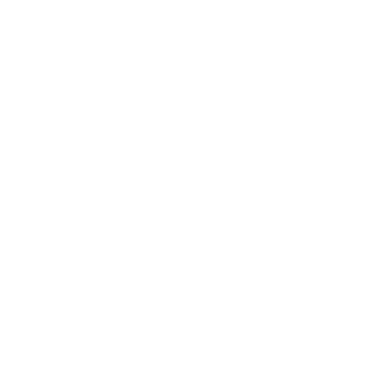
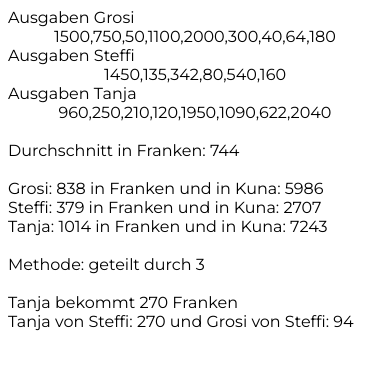
Before and after one commit to jbirrer/expenses-application-croatia, a plain HTML site: page index.html in a window 390 px wide. Drawn offline with Linux system fonts and the light colour scheme.

Commit message:
added to website

```diff
--- a/addy.css
+++ b/addy.css
@@ -1,4 +1,20 @@
+* {
+    font-family: "Montserrat", sans-serif;
+}
+
 .ausgaben {
     display: flex;
-    justify-content: center;
+    justify-content: space-evenly
 }
+
+.banani {
+    text-align: center;
+}
+
+@media only screen and (max-width: 600px) {
+    .ausgaben{
+        display: block;
+        justify-content: left;
+        text-align: left;
+    }
+  }
--- a/expenses.js
+++ b/expenses.js
@@ -1,3 +1,4 @@
+
 let grosi  = [1500, 750, 50, 1100, 2000, 300, 40, 64, 180];
 
 let steffi = [1450,135, 342, 80, 540, 160];
@@ -43,25 +44,55 @@ console.log("Durchschnitt in Franken = " + avg);
 let get =0;
 let givex =0;
 let givey =0;
+let b;
+let a;
+let c;
 
 if (grositot > steffitot && grositot > tanjatot){
   get = grositot - avg;
-  console.log("Grosi bekommt " + get + " Franken");
+  b = "Grosi bekommt " + get + " Franken";
+  console.log(b);
   givex = avg - steffitot;
   givey = avg - tanjatot;
-  console.log(givex + " von Steffi, und von Tanja "+ givey);
+  a = givex + " von Steffi, und von Tanja "+ givey;
+  console.log(a);
 }
 else
 if (steffitot > grositot && steffitot > tanjatot){
   get = steffitot -avg;
-  console.log("Steffi bekommt " + get + " Franken");
+  b = "Steffi bekommt " + get + " Franken";
+  console.log(b);
   givex = avg - grositot;
   givey = avg - tanjatot;
-  console.log(givex + " von Grosi, und von Tanja "+ givey);
+   a = givex + " von Grosi, und von Tanja "+ givey;
+   console.log(a);
 }
 else{get = tanjatot - avg;
-  console.log("Tanja bekommnt " + get + " Franken");
+   b = "Tanja bekommt " + get + " Franken";
+   console.log(b);
   givex = avg - steffitot;
+
   givey = avg - grositot;
-  console.log(givex + " von Steffi, und von Grosi "+ givey);
+    if (givey < 0) {
+      c = avg-steffitot - (-1)*(avg-grositot);
+      a = "Tanja von Steffi: " + get + " und Grosi von Steffi: " + (givex-c);
+      console.log(a);
+    }
+    else {
+   a = givex + " von Steffi, und von Grosi "+ givey;
+   console.log(a);}
+
 }
+
+document.getElementById("main").innerHTML = "Durchschnitt in Franken: " + Math.round(tot/3);
+
+document.getElementById("juhu").innerHTML = grosi;
+document.getElementById("steff").innerHTML = steffi;
+document.getElementById("tan").innerHTML = tanja;
+
+document.getElementById("grosiTot").innerHTML = `${"Grosi:"} ${grositot} ${"in Franken und in Kuna: "} ${Math.round(grositot/.14)} `;
+document.getElementById("steffiTot").innerHTML = `${"Steffi:"} ${steffitot} ${"in Franken und in Kuna: "} ${Math.round(steffitot/.14)} `;
+document.getElementById("tanjaTot").innerHTML = `${"Tanja:"} ${tanjatot} ${"in Franken und in Kuna: "} ${Math.round(tanjatot/.14)} `;
+
+document.getElementById("cost").innerHTML = b;
+document.getElementById("costt").innerHTML = a;
--- a/index.html
+++ b/index.html
@@ -4,12 +4,36 @@
     <meta charset="UTF-8">
     <meta name="viewport" content="width=device-width, initial-scale=1.0">
     <title>Ausgaben Kroatien</title>
+    <link href="https://fonts.googleapis.com/css2?family=Montserrat&display=swap" rel="stylesheet">
+
     <link rel="stylesheet" href="addy.css">
 </head>
 <body>
     <main class="ausgaben">
+        <div class="container"> Ausgaben Grosi
+            <div class="banani" id="juhu"></div>
+        </div>
+        <div class="container"> Ausgaben Steffi
+            <div class="banani" id="steff"></div>
+        </div>
+        <div class="container"> Ausgaben Tanja
+            <div class="banani" id="tan"></div>
+        </div>
 
-    </main>
+    </main><br><div id="main"></div>
+    <div class="totals">
+        <br>
+            <div id="grosiTot"></div>
+            <div id="steffiTot"></div>
+            <div id="tanjaTot"></div>
+    </div>
+    <div class="costs">
+        <br> Methode: geteilt durch 3 <div><br></div>
+        <div id="cost"></div>
+        <div id="costt"></div>
+    </div>
+
+
     <script src="expenses.js"></script>
 </body>
 </html>
```
